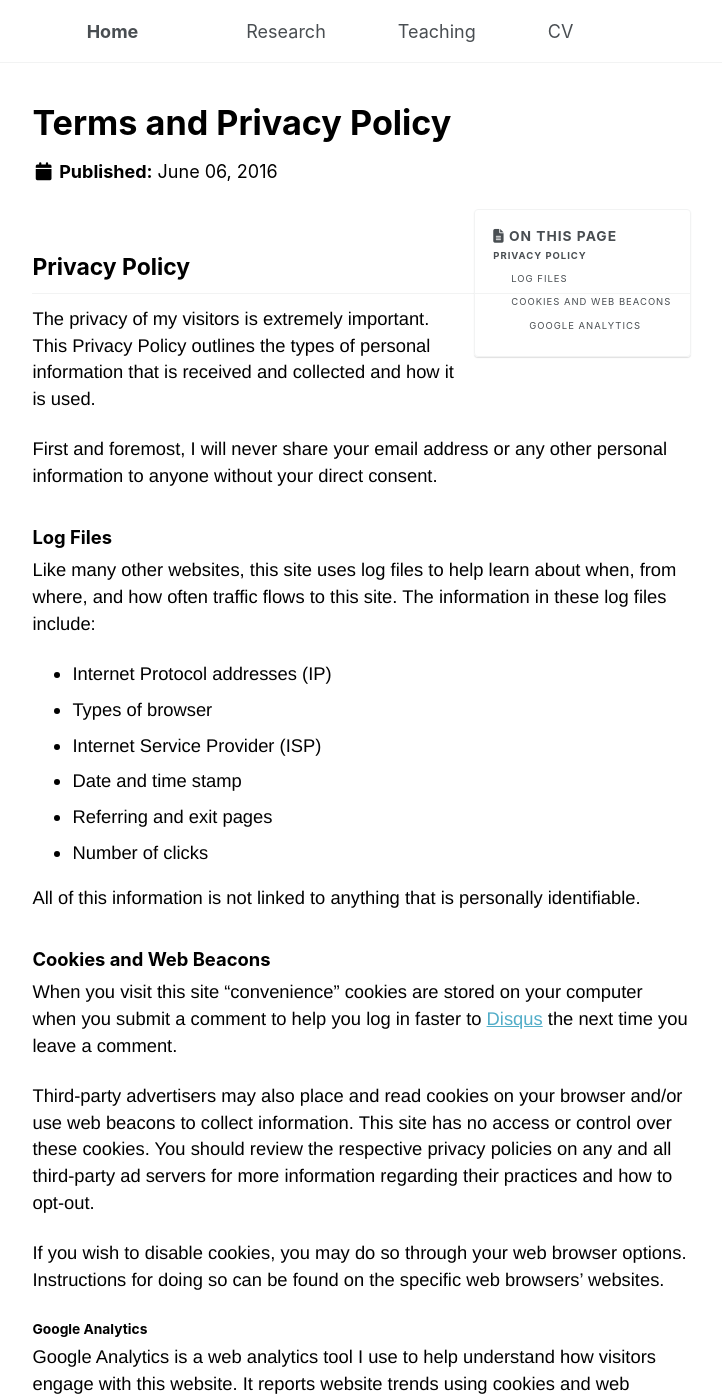
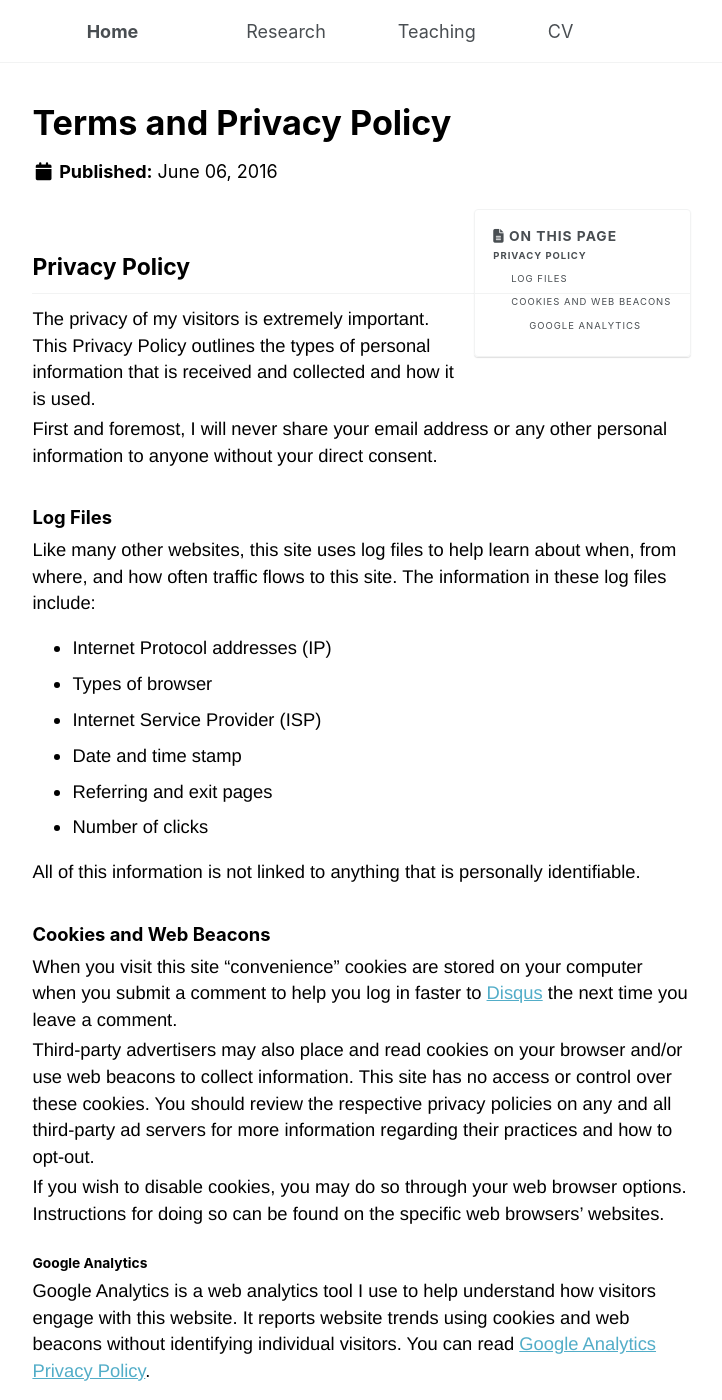
Before and after one commit to sachin-b-badole/sachin-b-badole.github.io, a Jekyll site: the page built from _pages/terms.md, in a window 1280 px wide and 1400 px high. Shown: the whole window, without its empty margins (301-1023 px from the left). Built offline with Jekyll 4.4.1, drawn with Linux system fonts in a browser that asks for light colours.

Commit message:
Update custom.css

```diff
--- a/assets/css/custom.css
+++ b/assets/css/custom.css
@@ -624,3 +624,11 @@
     color: #666666 !important;
     text-decoration: none;
 }
+
+
+/* remove vertical space in publications section in research page*/
+
+.page__content p {
+  margin-top: 0.2em;
+  margin-bottom: 0.2em;
+}
```
